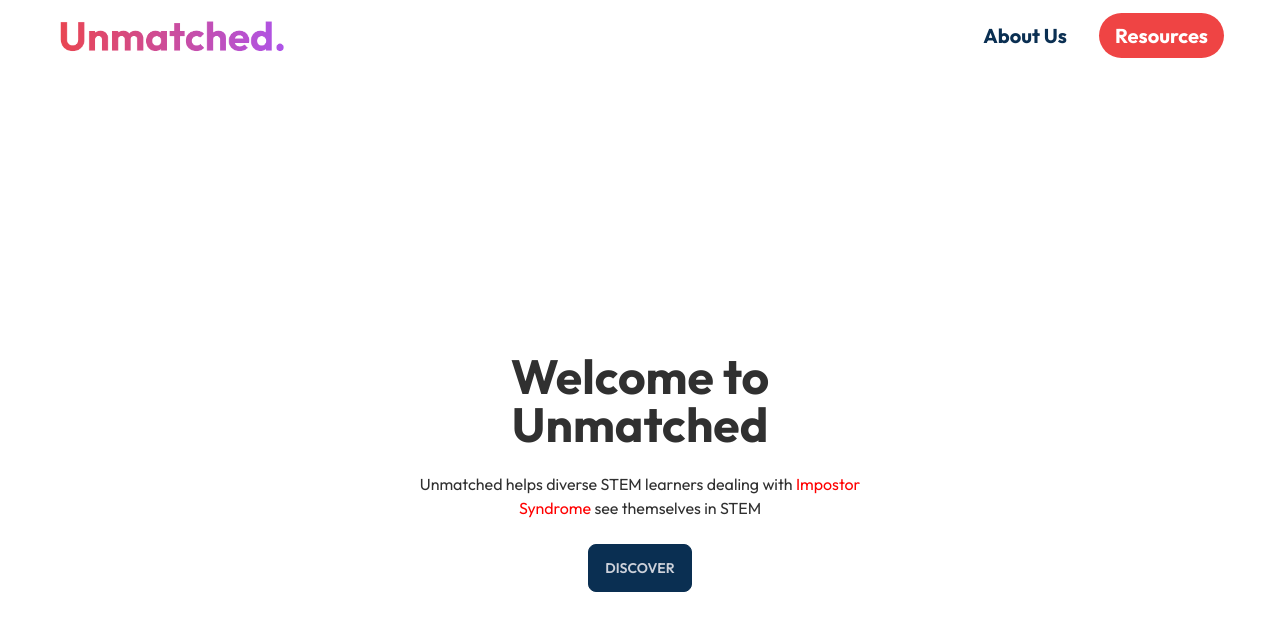
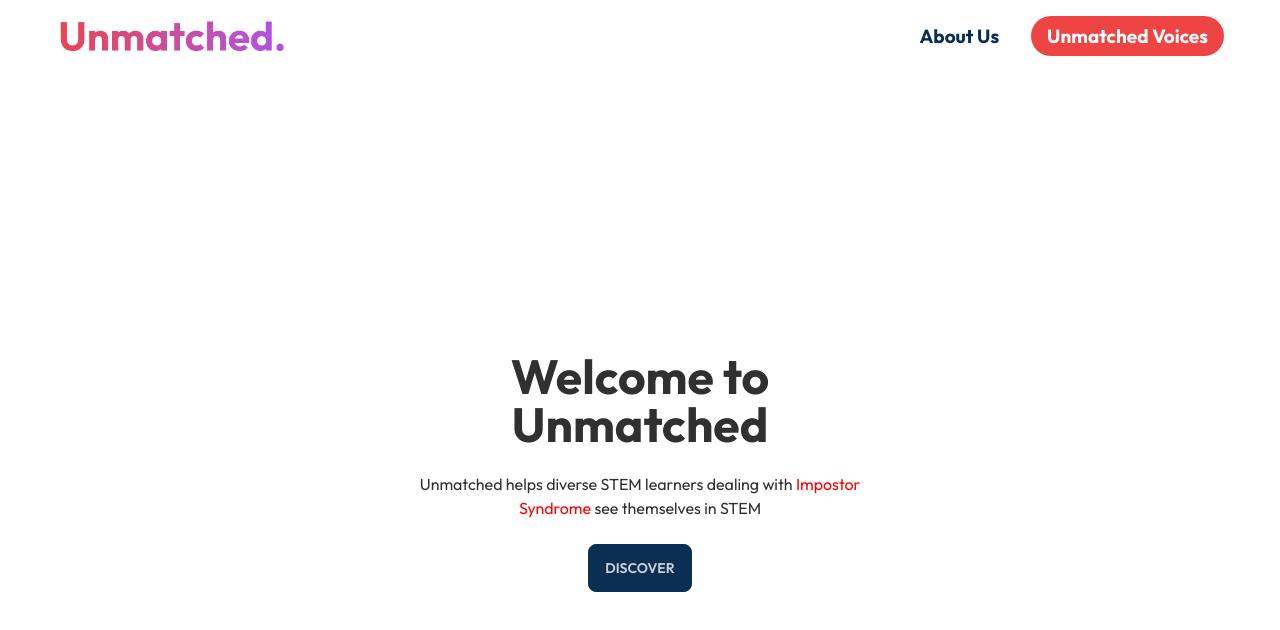
Before and after one commit to cherryontech/unmatched, a React (Vite) app: page / in a window 1280 px wide. Shown: the top 630 px of the page. Built offline with nearby package versions, Linux system fonts and the light colour scheme.

Commit message:
Changes name of nav icon

```diff
--- a/src/components/Navbar.jsx
+++ b/src/components/Navbar.jsx
@@ -10,17 +10,13 @@ export default function NavBar() {
       <NavLink
       exact
       to="/"
-      className="px-4 py-2 bg-base-100 text-primary rounded-full font-bold text-[20px]"
-      activeClassName="bg-red-500 text-white border-red-500"
-      >
+      className="px-4 py-2 bg-base-100 text-primary rounded-full font-bold text-[19px]">
         About Us
       </NavLink>
       <NavLink
       to="/professionals"
-      className="px-4 py-[10px] rounded-full font-bold bg-red-500 text-white text-[20px]"
-      activeClassName="bg-red-500 text-white border-red-500"
-      >
-        Resources
+      className="px-4 py-[8px] rounded-full font-bold bg-red-500 text-white text-[19px]">
+        Unmatched Voices
       </NavLink>
     </div>
   )
```
